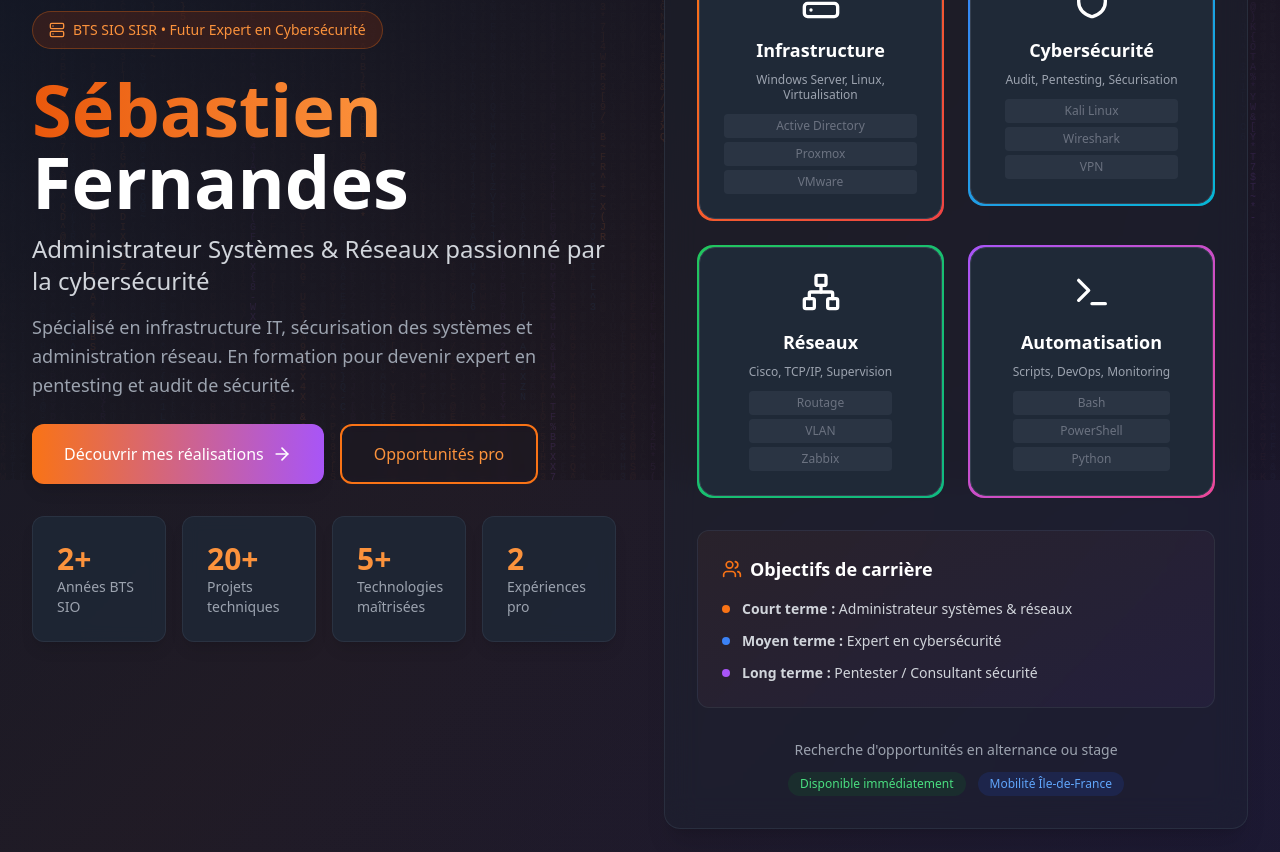
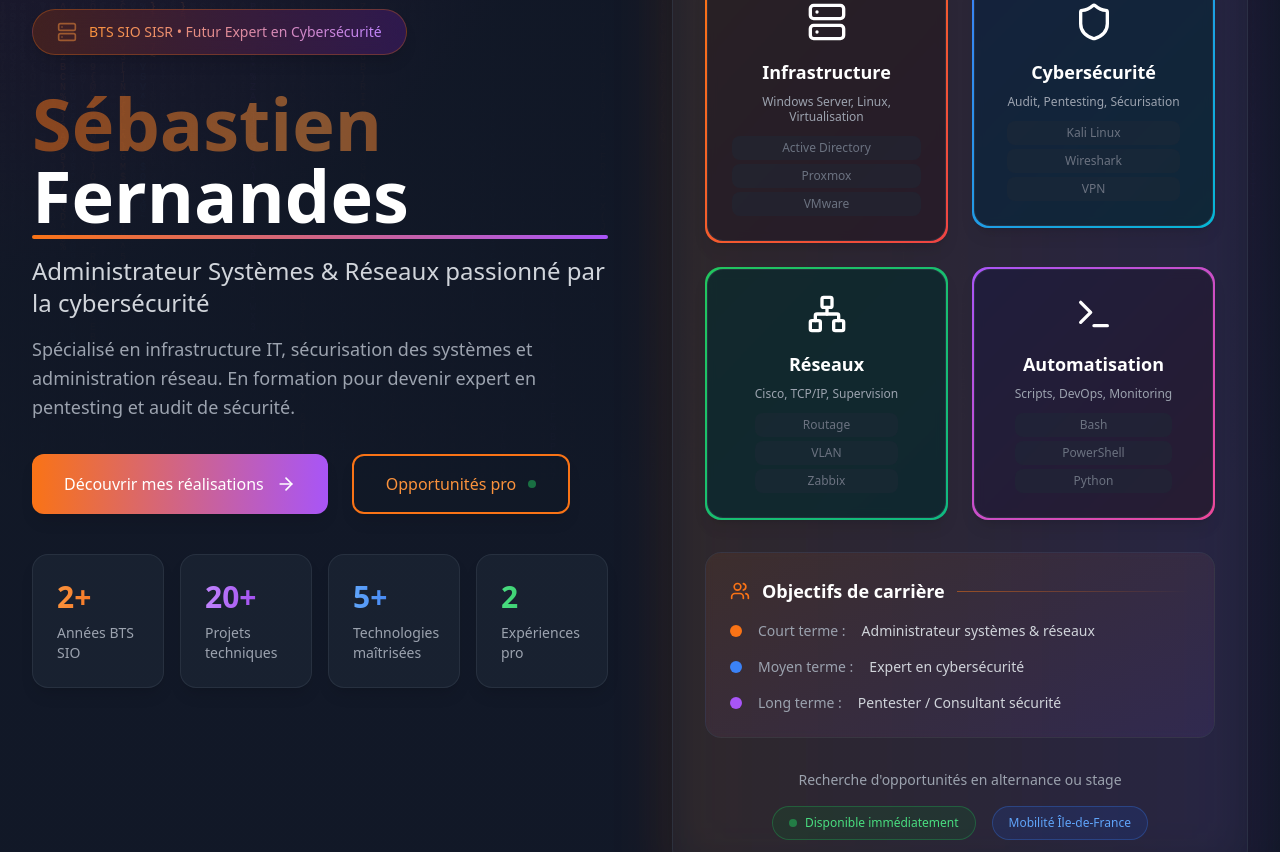
Before and after one commit to CapitaineRick/Portfolio, a React (Vite) app: page / in a window 1280 px wide. Shown: the part 320-1172 px from the top of the page. Built offline with nearby package versions, Linux system fonts and the light colour scheme.

Commit message:
Hero avec forme et présentation améliorées

```diff
--- a/src/components/sections/Hero.tsx
+++ b/src/components/sections/Hero.tsx
@@ -4,6 +4,16 @@
 const Hero: React.FC = () => {
   const heroRef = useRef<HTMLDivElement>(null);
   const canvasRef = useRef<HTMLCanvasElement>(null);
+  const [mousePosition, setMousePosition] = useState({ x: 0, y: 0 });
+
+  useEffect(() => {
+    const handleMouseMove = (e: MouseEvent) => {
+      setMousePosition({ x: e.clientX, y: e.clientY });
+    };
+
+    window.addEventListener('mousemove', handleMouseMove);
+    return () => window.removeEventListener('mousemove', handleMouseMove);
+  }, []);
 
   useEffect(() => {
     const observer = new IntersectionObserver(
@@ -111,96 +121,139 @@
         style={{ zIndex: 1 }}
       />
 
-      {/* Gradient Overlay */}
-      <div className="absolute inset-0 bg-gradient-to-br from-gray-900/90 via-orange-900/10 to-purple-900/10" style={{ zIndex: 2 }} />
+      {/* Interactive Gradient Overlay */}
+      <div
+        className="absolute inset-0 transition-all duration-1000 ease-out"
+        style={{
+          zIndex: 2,
+          background: `radial-gradient(600px circle at ${mousePosition.x}px ${mousePosition.y}px,
+            rgba(249, 115, 22, 0.1),
+            rgba(168, 85, 247, 0.05),
+            rgba(17, 24, 39, 0.9))`
+        }}
+      />
+
+      {/* Floating Elements */}
+      <div className="absolute inset-0" style={{ zIndex: 2 }}>
+        <div className="absolute top-20 left-10 w-2 h-2 bg-orange-500 rounded-full animate-pulse opacity-60"></div>
+        <div className="absolute top-40 right-20 w-1 h-1 bg-purple-500 rounded-full animate-ping opacity-40"></div>
+        <div className="absolute bottom-32 left-1/4 w-1.5 h-1.5 bg-blue-500 rounded-full animate-pulse opacity-50"></div>
+        <div className="absolute top-1/3 right-1/3 w-1 h-1 bg-green-500 rounded-full animate-ping opacity-30"></div>
+      </div>
 
       <div className="max-w-7xl mx-auto px-4 sm:px-6 lg:px-8 py-20 relative" style={{ zIndex: 3 }}>
         <div
           ref={heroRef}
-          className="flex flex-col lg:flex-row items-center gap-12 transition-all duration-300 opacity-0 translate-y-10"
+          className="flex flex-col lg:flex-row items-center gap-16 transition-all duration-1000 opacity-0 translate-y-10"
         >
           {/* Left Column */}
-          <div className="lg:w-1/2 space-y-8">
-            <div className="space-y-6 text-center lg:text-left">
-              <div className="inline-flex items-center gap-2 px-4 py-2 rounded-full bg-orange-900/30 text-orange-400 text-sm font-medium border border-orange-500/30">
-                <Server className="w-4 h-4" />
+          <div className="lg:w-1/2 space-y-10">
+            <div className="space-y-8 text-center lg:text-left">
+              {/* Badge animé */}
+              <div className="inline-flex items-center gap-3 px-6 py-3 rounded-full bg-gradient-to-r from-orange-900/40 to-purple-900/40 backdrop-blur-md border border-orange-500/30 text-orange-400 text-sm font-medium shadow-lg hover:shadow-orange-500/25 transition-all duration-300 hover:scale-105">
+                <Server className="w-5 h-5 animate-pulse" />
+                <span className="bg-clip-text text-transparent bg-gradient-to-r from-orange-400 to-purple-400">
                   BTS SIO SISR • Futur Expert en Cybersécurité
+                </span>
               </div>
 
-              <div>
-                <h1 className="text-5xl md:text-6xl lg:text-7xl font-bold mb-4">
-                  <span className="bg-clip-text text-transparent bg-gradient-to-r from-orange-600 to-orange-400">
+              {/* Titre avec effet de typing */}
+              <div className="relative">
+                <h1 className="text-5xl md:text-6xl lg:text-7xl font-bold mb-6 leading-tight">
+                  <span className="block bg-clip-text text-transparent bg-gradient-to-r from-orange-500 via-orange-400 to-orange-600 animate-pulse">
                     Sébastien
                   </span>
-                  <br />
-                  <span className="text-white">
+                  <span className="block text-white relative">
                     Fernandes
+                    <div className="absolute -bottom-2 left-0 w-full h-1 bg-gradient-to-r from-orange-500 to-purple-500 rounded-full transform scale-x-0 animate-[scaleX_2s_ease-in-out_1s_forwards]"></div>
                   </span>
                 </h1>
-                <p className="text-xl md:text-2xl text-gray-300 leading-relaxed mb-4">
+
+                {/* Descriptions avec animations décalées */}
+                <div className="space-y-4">
+                  <p className="text-xl md:text-2xl text-gray-300 leading-relaxed font-medium opacity-0 animate-[fadeInUp_1s_ease-out_1.5s_forwards]">
                     Administrateur Systèmes & Réseaux passionné par la cybersécurité
                   </p>
-                <p className="text-lg text-gray-400 leading-relaxed">
+                  <p className="text-lg text-gray-400 leading-relaxed max-w-2xl opacity-0 animate-[fadeInUp_1s_ease-out_2s_forwards]">
                     Spécialisé en infrastructure IT, sécurisation des systèmes et administration réseau.
                     En formation pour devenir expert en pentesting et audit de sécurité.
                   </p>
                 </div>
+              </div>
 
-              <div className="flex flex-wrap gap-4 justify-center lg:justify-start">
+              {/* Boutons avec animations */}
+              <div className="flex flex-wrap gap-6 justify-center lg:justify-start opacity-0 animate-[fadeInUp_1s_ease-out_2.5s_forwards]">
                 <button
                   onClick={scrollToProjects}
-                  className="px-8 py-4 bg-gradient-to-r from-orange-500 to-purple-500 text-white rounded-xl
-                            hover:opacity-90 transform hover:scale-105
-                            transition-all duration-300 shadow-lg hover:shadow-orange-500/25
-                            flex items-center gap-2 font-medium"
+                  className="group px-8 py-4 bg-gradient-to-r from-orange-500 to-purple-500 text-white rounded-xl
+                            hover:from-orange-600 hover:to-purple-600 transform hover:scale-105 hover:-translate-y-1
+                            transition-all duration-300 shadow-lg hover:shadow-2xl hover:shadow-orange-500/25
+                            flex items-center gap-3 font-medium relative overflow-hidden"
                 >
-                  Découvrir mes réalisations
-                  <ArrowRight className="w-5 h-5" />
+                  <span className="relative z-10">Découvrir mes réalisations</span>
+                  <ArrowRight className="w-5 h-5 group-hover:translate-x-1 transition-transform duration-300 relative z-10" />
+                  <div className="absolute inset-0 bg-gradient-to-r from-orange-600 to-purple-600 opacity-0 group-hover:opacity-100 transition-opacity duration-300"></div>
                 </button>
+
                 <button
                   onClick={scrollToContact}
-                  className="px-8 py-4 border-2 border-orange-500 text-orange-400
-                            hover:bg-orange-900/20 rounded-xl
-                            transform hover:scale-105 transition-all duration-300
-                            flex items-center gap-2 font-medium backdrop-blur-sm"
+                  className="group px-8 py-4 border-2 border-orange-500 text-orange-400 bg-gray-900/50
+                            hover:bg-orange-500 hover:text-white rounded-xl backdrop-blur-md
+                            transform hover:scale-105 hover:-translate-y-1 transition-all duration-300
+                            flex items-center gap-3 font-medium shadow-lg hover:shadow-orange-500/25"
                 >
-                  Opportunités pro
+                  <span>Opportunités pro</span>
+                  <div className="w-2 h-2 bg-green-500 rounded-full animate-pulse"></div>
                 </button>
               </div>
             </div>
 
-            {/* Stats Grid */}
-            <div className="grid grid-cols-2 md:grid-cols-4 gap-4">
-              <div className="p-6 rounded-xl bg-gray-800/80 backdrop-blur shadow-lg border border-gray-700/50 hover:border-orange-500/50 transition-colors">
-                <div className="font-bold text-3xl text-orange-400">2+</div>
-                <div className="text-sm text-gray-400">Années BTS SIO</div>
+            {/* Stats Grid améliorées */}
+            <div className="grid grid-cols-2 md:grid-cols-4 gap-4 opacity-0 animate-[fadeInUp_1s_ease-out_3s_forwards]">
+              {[
+                { value: "2+", label: "Années BTS SIO", color: "orange" },
+                { value: "20+", label: "Projets techniques", color: "purple" },
+                { value: "5+", label: "Technologies maîtrisées", color: "blue" },
+                { value: "2", label: "Expériences pro", color: "green" }
+              ].map((stat, index) => (
+                <div
+                  key={index}
+                  className="group p-6 rounded-2xl bg-gray-800/60 backdrop-blur-md shadow-lg border border-gray-700/50
+                           hover:border-orange-500/50 hover:bg-gray-800/80 transition-all duration-300
+                           hover:scale-105 hover:-translate-y-1 cursor-pointer"
+                >
+                  <div className={`font-bold text-3xl mb-2 bg-clip-text text-transparent bg-gradient-to-r
+                    ${stat.color === 'orange' ? 'from-orange-400 to-orange-600' :
+                      stat.color === 'purple' ? 'from-purple-400 to-purple-600' :
+                      stat.color === 'blue' ? 'from-blue-400 to-blue-600' :
+                      'from-green-400 to-green-600'}`}>
+                    {stat.value}
                   </div>
-              <div className="p-6 rounded-xl bg-gray-800/80 backdrop-blur shadow-lg border border-gray-700/50 hover:border-orange-500/50 transition-colors">
-                <div className="font-bold text-3xl text-orange-400">20+</div>
-                <div className="text-sm text-gray-400">Projets techniques</div>
+                  <div className="text-sm text-gray-400 group-hover:text-gray-300 transition-colors">
+                    {stat.label}
                   </div>
-              <div className="p-6 rounded-xl bg-gray-800/80 backdrop-blur shadow-lg border border-gray-700/50 hover:border-orange-500/50 transition-colors">
-                <div className="font-bold text-3xl text-orange-400">5+</div>
-                <div className="text-sm text-gray-400">Technologies maîtrisées</div>
                 </div>
-              <div className="p-6 rounded-xl bg-gray-800/80 backdrop-blur shadow-lg border border-gray-700/50 hover:border-orange-500/50 transition-colors">
-                <div className="font-bold text-3xl text-orange-400">2</div>
-                <div className="text-sm text-gray-400">Expériences pro</div>
-              </div>
+              ))}
             </div>
           </div>
 
-          {/* Right Column - Expertise Showcase */}
-          <div className="lg:w-1/2 relative">
-            <div className="relative bg-gray-800/30 backdrop-blur-lg rounded-2xl p-8 shadow-xl border border-gray-700/50">
+          {/* Right Column - Expertise Showcase améliorée */}
+          <div className="lg:w-1/2 relative opacity-0 animate-[fadeInRight_1s_ease-out_1s_forwards]">
+            {/* Effet de glow autour de la carte */}
+            <div className="absolute -inset-4 bg-gradient-to-r from-orange-500/20 to-purple-500/20 rounded-3xl blur-xl opacity-60 animate-pulse"></div>
+
+            <div className="relative bg-gray-800/40 backdrop-blur-xl rounded-3xl p-8 shadow-2xl border border-gray-700/50 hover:border-gray-600/50 transition-all duration-500">
               <div className="space-y-8">
-                {/* Header */}
+                {/* Header avec animation */}
                 <div className="text-center">
-                  <h3 className="text-2xl font-bold text-white mb-2">Domaines d'expertise</h3>
+                  <h3 className="text-2xl font-bold text-white mb-3 bg-clip-text text-transparent bg-gradient-to-r from-white to-gray-300">
+                    Domaines d'expertise
+                  </h3>
                   <p className="text-gray-400">Technologies et compétences techniques</p>
+                  <div className="w-16 h-0.5 bg-gradient-to-r from-orange-500 to-purple-500 mx-auto mt-4 rounded-full"></div>
                 </div>
 
-                {/* Expertise Grid */}
+                {/* Expertise Grid avec animations staggerées */}
                 <div className="grid grid-cols-2 gap-6">
                   {[
                     {
@@ -208,55 +261,61 @@
                       label: 'Infrastructure',
                       gradient: 'from-orange-500 to-red-500',
                       description: 'Windows Server, Linux, Virtualisation',
-                      skills: ['Active Directory', 'Proxmox', 'VMware']
+                      skills: ['Active Directory', 'Proxmox', 'VMware'],
+                      delay: '0.2s'
                     },
                     {
                       icon: Shield,
                       label: 'Cybersécurité',
                       gradient: 'from-blue-500 to-cyan-500',
                       description: 'Audit, Pentesting, Sécurisation',
-                      skills: ['Kali Linux', 'Wireshark', 'VPN']
+                      skills: ['Kali Linux', 'Wireshark', 'VPN'],
+                      delay: '0.4s'
                     },
                     {
                       icon: Network,
                       label: 'Réseaux',
                       gradient: 'from-green-500 to-emerald-500',
                       description: 'Cisco, TCP/IP, Supervision',
-                      skills: ['Routage', 'VLAN', 'Zabbix']
+                      skills: ['Routage', 'VLAN', 'Zabbix'],
+                      delay: '0.6s'
                     },
                     {
                       icon: Terminal,
                       label: 'Automatisation',
                       gradient: 'from-purple-500 to-pink-500',
                       description: 'Scripts, DevOps, Monitoring',
-                      skills: ['Bash', 'PowerShell', 'Python']
+                      skills: ['Bash', 'PowerShell', 'Python'],
+                      delay: '0.8s'
                     }
                   ].map((item, index) => (
                     <div
                       key={index}
-                      className="relative group transition-all duration-300 hover:scale-105"
+                      className="relative group transition-all duration-500 hover:scale-110 hover:-translate-y-2 opacity-0"
+                      style={{ animation: `fadeInUp 0.8s ease-out ${item.delay} forwards` }}
                     >
                       <div className={`
                         w-full rounded-2xl
                         bg-gradient-to-br ${item.gradient}
                         p-0.5 transition-all duration-300
-                        cursor-pointer
+                        cursor-pointer shadow-lg group-hover:shadow-2xl
                       `}>
-                        <div className="w-full h-full rounded-2xl bg-gray-800 p-6
+                        <div className="w-full h-full rounded-2xl bg-gray-900/90 backdrop-blur-sm p-6
                                       flex flex-col items-center justify-center gap-4
-                                      border border-gray-700 hover:border-gray-600 transition-colors">
-                          <item.icon className="w-10 h-10 text-white transition-transform duration-300
-                                              group-hover:scale-110" />
+                                      border border-gray-700/50 group-hover:border-gray-600/50 transition-all duration-300">
+                          <item.icon className="w-10 h-10 text-white transition-all duration-300
+                                              group-hover:scale-125 group-hover:rotate-6" />
                           <div className="text-center">
-                            <div className="font-bold text-white mb-2 text-lg">
+                            <div className="font-bold text-white mb-2 text-lg group-hover:text-orange-300 transition-colors">
                               {item.label}
                             </div>
-                            <p className="text-xs text-gray-400 mb-3 leading-tight">
+                            <p className="text-xs text-gray-400 mb-3 leading-tight group-hover:text-gray-300 transition-colors">
                               {item.description}
                             </p>
                             <div className="space-y-1">
                               {item.skills.map((skill, skillIndex) => (
-                                <div key={skillIndex} className="text-xs text-gray-500 bg-gray-700/50 px-2 py-1 rounded">
+                                <div key={skillIndex} className="text-xs text-gray-500 bg-gray-800/50 px-2 py-1 rounded-lg
+                                                                 group-hover:bg-gray-700/50 group-hover:text-gray-400 transition-all duration-300">
                                   {skill}
                                 </div>
                               ))}
@@ -268,38 +327,44 @@
                   ))}
                 </div>
 
-                {/* Objectifs professionnels */}
-                <div className="bg-gradient-to-br from-orange-500/5 to-purple-500/5 rounded-xl p-6 border border-gray-700/50">
-                  <h4 className="text-lg font-semibold mb-4 text-white flex items-center gap-2">
+                {/* Objectifs professionnels avec design amélioré */}
+                <div className="bg-gradient-to-br from-orange-500/10 to-purple-500/10 rounded-2xl p-6 border border-gray-700/50 backdrop-blur-sm hover:border-gray-600/50 transition-all duration-300">
+                  <h4 className="text-lg font-semibold mb-4 text-white flex items-center gap-3">
                     <Users className="w-5 h-5 text-orange-500" />
-                    Objectifs de carrière
+                    <span>Objectifs de carrière</span>
+                    <div className="flex-1 h-px bg-gradient-to-r from-orange-500/50 to-transparent"></div>
                   </h4>
-                  <ul className="space-y-3">
-                    <li className="flex items-center gap-3 text-sm text-gray-300">
-                      <div className="w-2 h-2 rounded-full bg-orange-500 flex-shrink-0"></div>
-                      <span><strong>Court terme :</strong> Administrateur systèmes & réseaux</span>
+                  <ul className="space-y-4">
+                    {[
+                      { term: "Court terme", goal: "Administrateur systèmes & réseaux", color: "orange" },
+                      { term: "Moyen terme", goal: "Expert en cybersécurité", color: "blue" },
+                      { term: "Long terme", goal: "Pentester / Consultant sécurité", color: "purple" }
+                    ].map((item, index) => (
+                      <li key={index} className="flex items-center gap-4 text-sm text-gray-300 group hover:text-white transition-colors">
+                        <div className={`w-3 h-3 rounded-full flex-shrink-0 ${
+                          item.color === 'orange' ? 'bg-orange-500' :
+                          item.color === 'blue' ? 'bg-blue-500' : 'bg-purple-500'
+                        } group-hover:scale-125 transition-transform duration-300`}></div>
+                        <span className="font-medium text-gray-400">{item.term} :</span>
+                        <span className="flex-1">{item.goal}</span>
                       </li>
-                    <li className="flex items-center gap-3 text-sm text-gray-300">
-                      <div className="w-2 h-2 rounded-full bg-blue-500 flex-shrink-0"></div>
-                      <span><strong>Moyen terme :</strong> Expert en cybersécurité</span>
-                    </li>
-                    <li className="flex items-center gap-3 text-sm text-gray-300">
-                      <div className="w-2 h-2 rounded-full bg-purple-500 flex-shrink-0"></div>
-                      <span><strong>Long terme :</strong> Pentester / Consultant sécurité</span>
-                    </li>
+                    ))}
                   </ul>
                 </div>
 
-                {/* Call to action secondaire */}
-                <div className="text-center">
-                  <p className="text-sm text-gray-400 mb-3">
+                {/* Call to action avec badges animés */}
+                <div className="text-center space-y-4">
+                  <p className="text-sm text-gray-400 mb-4">
                     Recherche d'opportunités en alternance ou stage
                   </p>
-                  <div className="flex justify-center gap-3">
-                    <span className="px-3 py-1 bg-green-900/30 text-green-400 rounded-full text-xs">
+                  <div className="flex justify-center gap-4 flex-wrap">
+                    <span className="px-4 py-2 bg-green-900/30 text-green-400 rounded-full text-xs border border-green-500/30
+                                   hover:bg-green-900/50 hover:scale-105 transition-all duration-300 cursor-default flex items-center gap-2">
+                      <div className="w-2 h-2 bg-green-500 rounded-full animate-pulse"></div>
                       Disponible immédiatement
                     </span>
-                    <span className="px-3 py-1 bg-blue-900/30 text-blue-400 rounded-full text-xs">
+                    <span className="px-4 py-2 bg-blue-900/30 text-blue-400 rounded-full text-xs border border-blue-500/30
+                                   hover:bg-blue-900/50 hover:scale-105 transition-all duration-300 cursor-default">
                       Mobilité Île-de-France
                     </span>
                   </div>
@@ -309,6 +374,40 @@
           </div>
         </div>
       </div>
+
+      {/* Styles pour les animations personnalisées */}
+      <style jsx>{`
+        @keyframes fadeInUp {
+          from {
+            opacity: 0;
+            transform: translateY(30px);
+          }
+          to {
+            opacity: 1;
+            transform: translateY(0);
+          }
+        }
+
+        @keyframes fadeInRight {
+          from {
+            opacity: 0;
+            transform: translateX(50px);
+          }
+          to {
+            opacity: 1;
+            transform: translateX(0);
+          }
+        }
+
+        @keyframes scaleX {
+          from {
+            transform: scaleX(0);
+          }
+          to {
+            transform: scaleX(1);
+          }
+        }
+      `}</style>
     </section>
   );
 };
```
Lines whose indentation alone changed are shown as unchanged.
